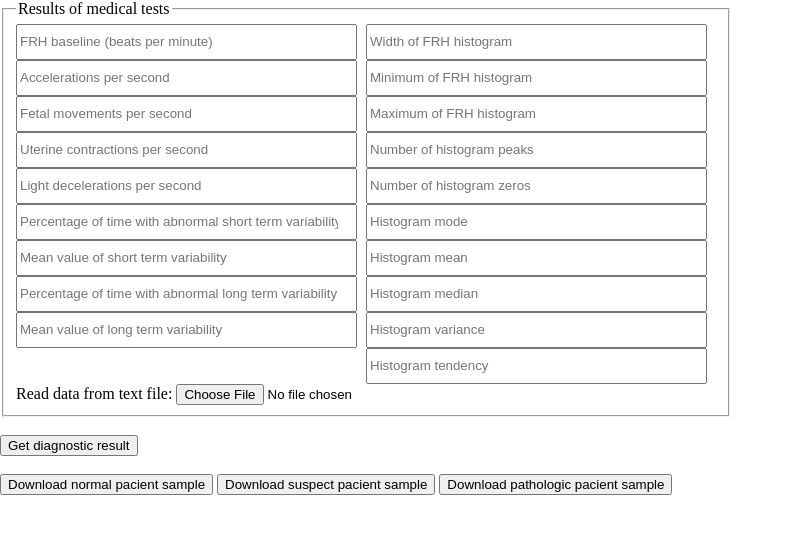
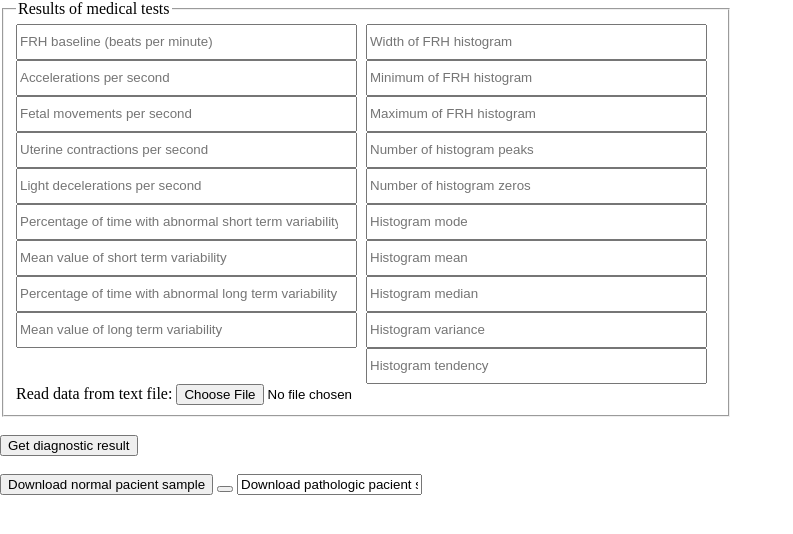
Before and after one commit to LucianCoso/myTest, a plain HTML site: page inst/www/classification_knn.html in a window 1280 px wide. Shown: the whole page, without its empty margins (0-793 px from the left). Drawn offline with Linux system fonts and the light colour scheme.

Commit message:
Add files via upload

```diff
--- a/inst/www/classification_knn.html
+++ b/inst/www/classification_knn.html
@@ -194,8 +194,8 @@
 	<p style="display:inline" id="output"></p>
 	<br><br>
 	<a href="../knn/normalPacient.docx/"><input type="button" value="Download normal pacient sample"></input></a>
-	<a href="../knn/suspectPacient.docx/"><input type="button" value="Download suspect pacient sample"></input></a>
-	<a href="../knn/pathologicPacient.docx/"><input type="button" value="Download pathologic pacient sample"></input></a>
+	<a href="../knn/suspectPacient.docx/"><button></button></a>
+	<a href="../knn/pathologicPacient.docx/"><input value="Download pathologic pacient sample"></input></a>
   </form>
   </body>
 </html>
```
